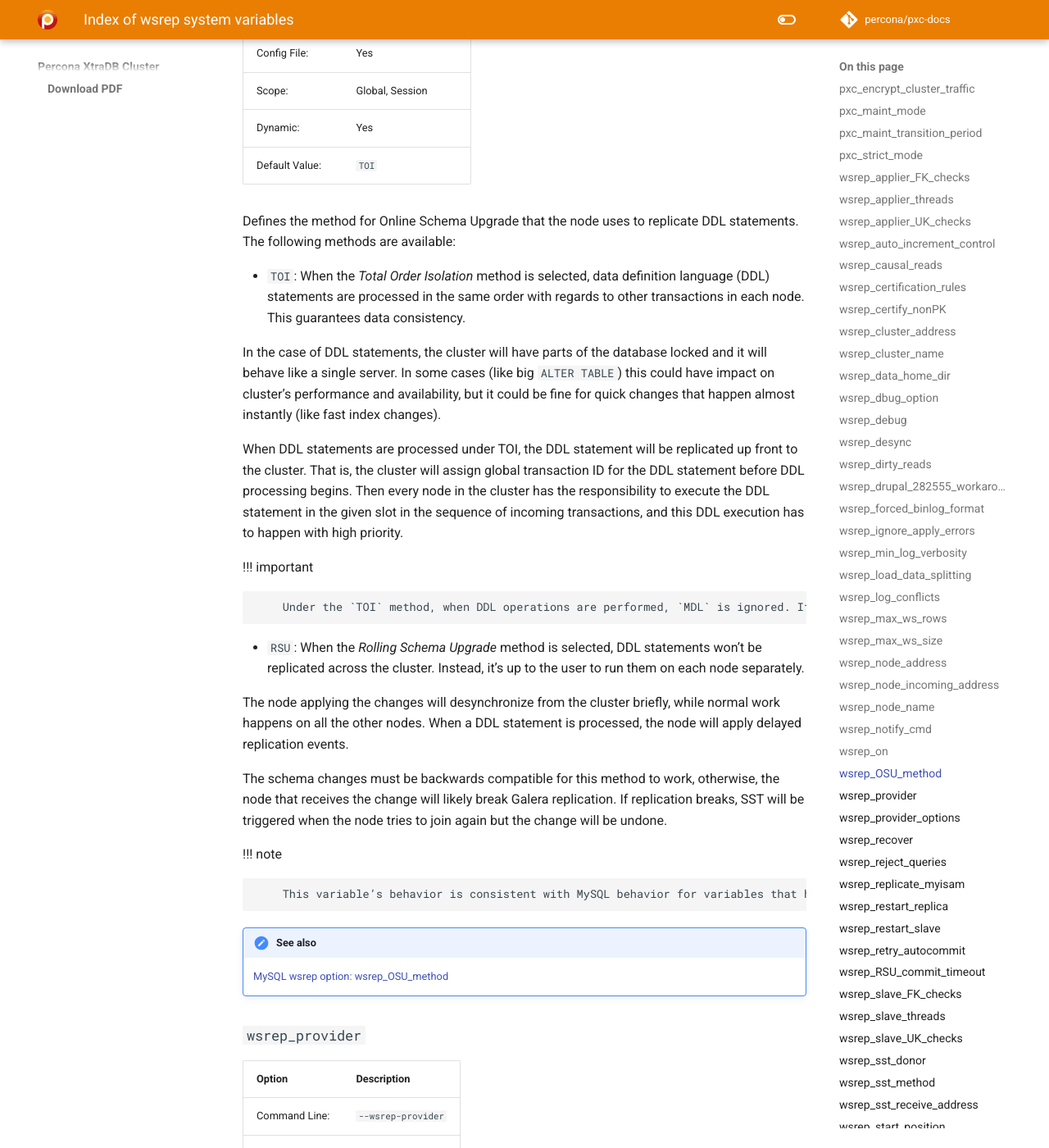
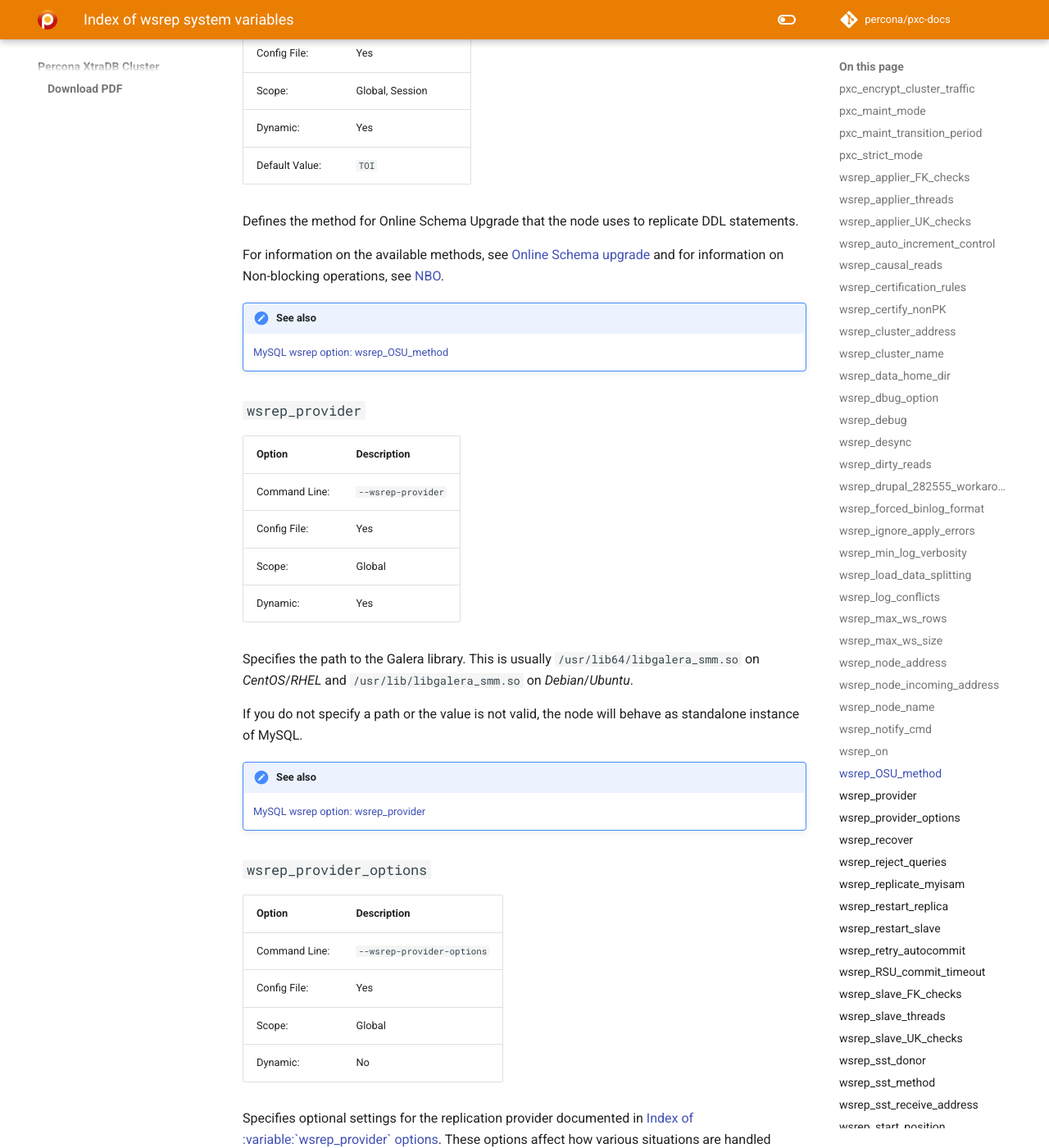
Before and after one commit to percona/pxc-docs, an MkDocs documentation site: the page built from docs/wsrep-system-index.md, in a window 1280 px wide and 1400 px high, scrolled down 24291 px. Shown: the whole window at 82% size. Built offline with MkDocs 1.6.1 and Material for MkDocs 9.7.7, drawn with Linux system fonts in a browser that asks for light colours; nearby versions of some CDN libraries; comment, search, counter and statistics services are not loaded; the version menu is left out.

Commit message:
PXC-4078 Missing documentation for wsrep_OSU_method=NBO (8.0)
modified:   docs/wsrep-system-index.md

```diff
--- a/docs/wsrep-system-index.md
+++ b/docs/wsrep-system-index.md
@@ -898,44 +898,9 @@ If set to `OFF` for a session, no transaction changes are replicated in that ses
 
 Defines the method for Online Schema Upgrade
 that the node uses to replicate DDL statements.
-The following methods are available:
-
-* `TOI`: When the *Total Order Isolation* method is selected, data definition language (DDL) statements are processed in the same order with regards to other transactions in each node. This guarantees data consistency.
-
-  In the case of DDL statements,
-  the cluster will have parts of the database locked
-  and it will behave like a single server.
-  In some cases (like big `ALTER TABLE`)
-  this could have impact on cluster’s performance and availability,
-  but it could be fine for quick changes that happen almost instantly
-  (like fast index changes).
-
-  When DDL statements are processed under TOI,
-  the DDL statement will be replicated up front to the cluster.
-  That is, the cluster will assign global transaction ID
-  for the DDL statement before DDL processing begins.
-  Then every node in the cluster has the responsibility
-  to execute the DDL statement in the given slot
-  in the sequence of incoming transactions,
-  and this DDL execution has to happen with high priority.
-
-  !!! important
-
-        Under the `TOI` method, when DDL operations are performed, `MDL` is ignored. If `MDL` is important, use the `RSU` method.
-
-* `RSU`: When the *Rolling Schema Upgrade* method is selected, DDL statements won’t be replicated across the cluster. Instead, it’s up to the user to run them on each node separately.
-
-  The node applying the changes will desynchronize from the cluster briefly,
-  while normal work happens on all the other nodes.
-  When a DDL statement is processed, the node will apply delayed replication events.
-
-  The schema changes must be backwards compatible for this method to work,
-  otherwise, the node that receives the change will likely break Galera replication.
-  If replication breaks, SST will be triggered when the node tries to join again but the change will be undone.
-
-  !!! note
-
-        This variable’s behavior is consistent with MySQL behavior for variables that have both global and session scope. This means if you want to change the variable in current session, you need to do it with `SET wsrep_OSU_method` (without the `GLOBAL` keyword). Setting the variable with `SET GLOBAL wsrep_OSU_method` will change the variable globally but it won’t have effect on the current session.
+
+For information on the available methods, see [Online Schema upgrade](./features/online-schema-upgrade.md) and for information on Non-blocking operations, see [NBO](./features/nbo.md).
+
 
 !!! admonition "See also"
 
```
